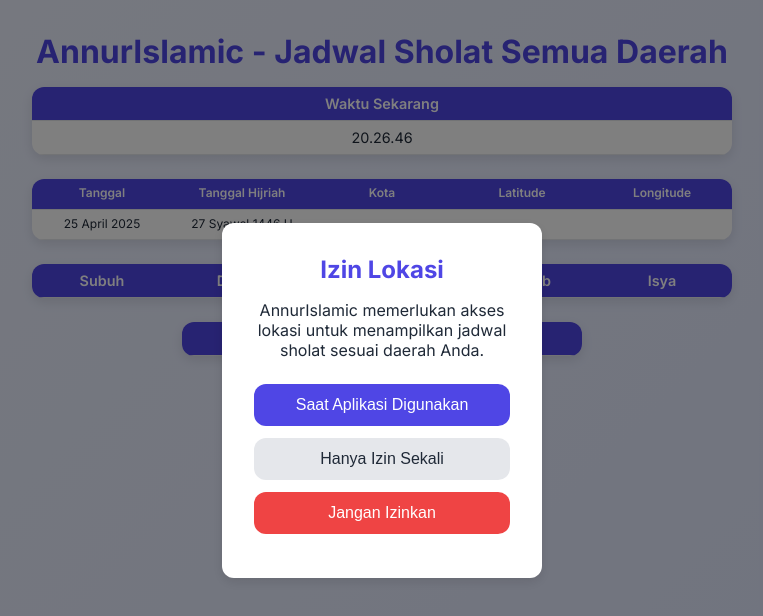
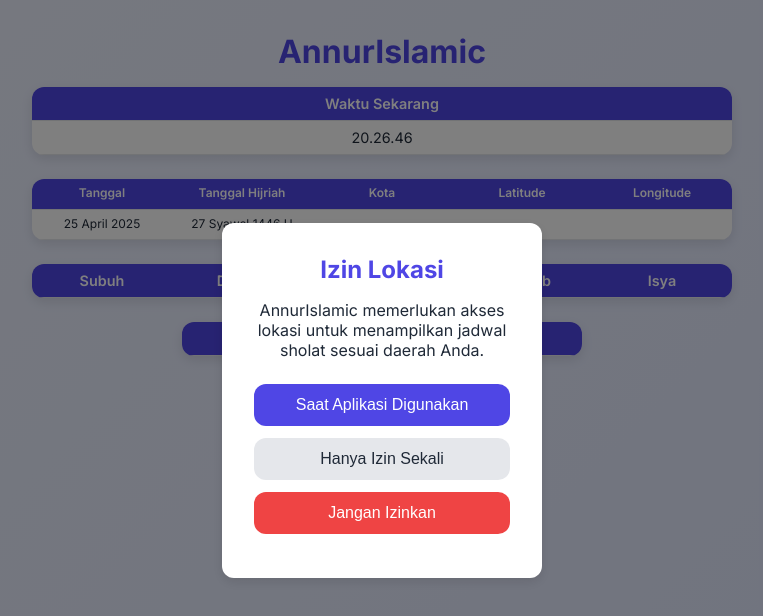
Before and after one commit to ridhosandhika2006/JadwalSholat, a plain HTML site: page index.html in a window 1280 px wide. Shown: the whole page, without its empty margins (258-1021 px from the left). Drawn offline with Linux system fonts and the light colour scheme.

Commit message:
Update index.html

```diff
--- a/index.html
+++ b/index.html
@@ -59,7 +59,7 @@
   </style>
 </head>
 <body>
-  <h1>AnnurIslamic - Jadwal Sholat Semua Daerah</h1>
+  <h1>AnnurIslamic</h1>
 
   <!-- Location Permission Modal -->
   <div id="modal-location" class="modal-backdrop">
@@ -88,7 +88,7 @@
   <div class="table-container" id="jadwal"><table><thead><tr><th>Subuh</th><th>Dzuhur</th><th>Ashar</th><th>Maghrib</th><th>Isya</th></tr></thead><tbody></tbody></table></div>
   <div class="table-container" id="countdown-table"><table><thead><tr><th>Waktu</th><th>Sisa</th></tr></thead><tbody id="countdown-body"></tbody></table></div>
 
-  <footer>&copy; AnnurIslamic2025 │ Hubungi <a href="https://ridhosandhika2006.github.io/Website-Portfolio/" target="_blank">klik di sini</a></footer>
+  <footer>&copy; AnnurIslamic 2025 || Hubungi <a href="https://ridhosandhika2006.github.io/Website-Portfolio/" target="_blank">klik di sini</a></footer>
 
   <script>
     // Utility
```
